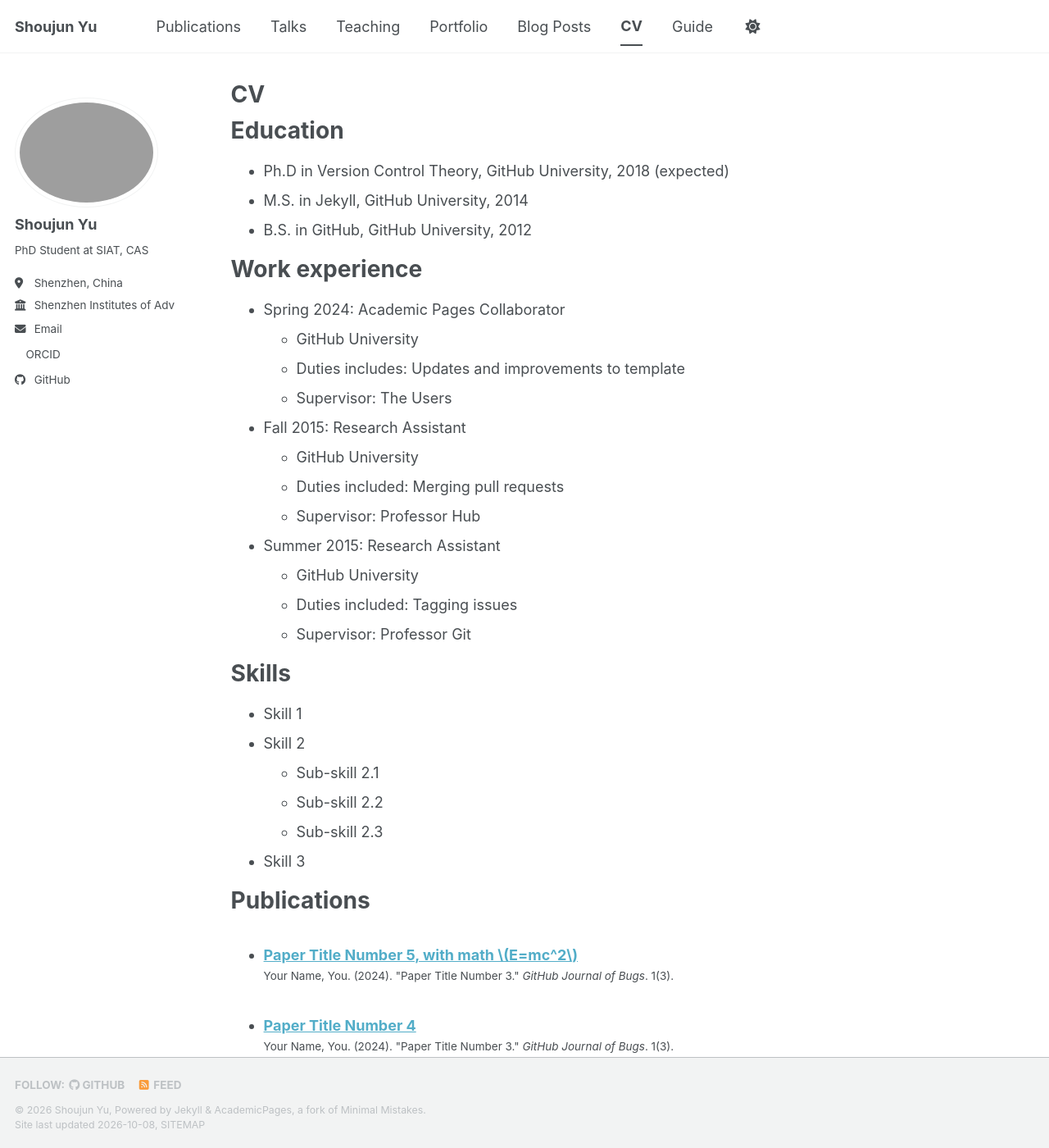
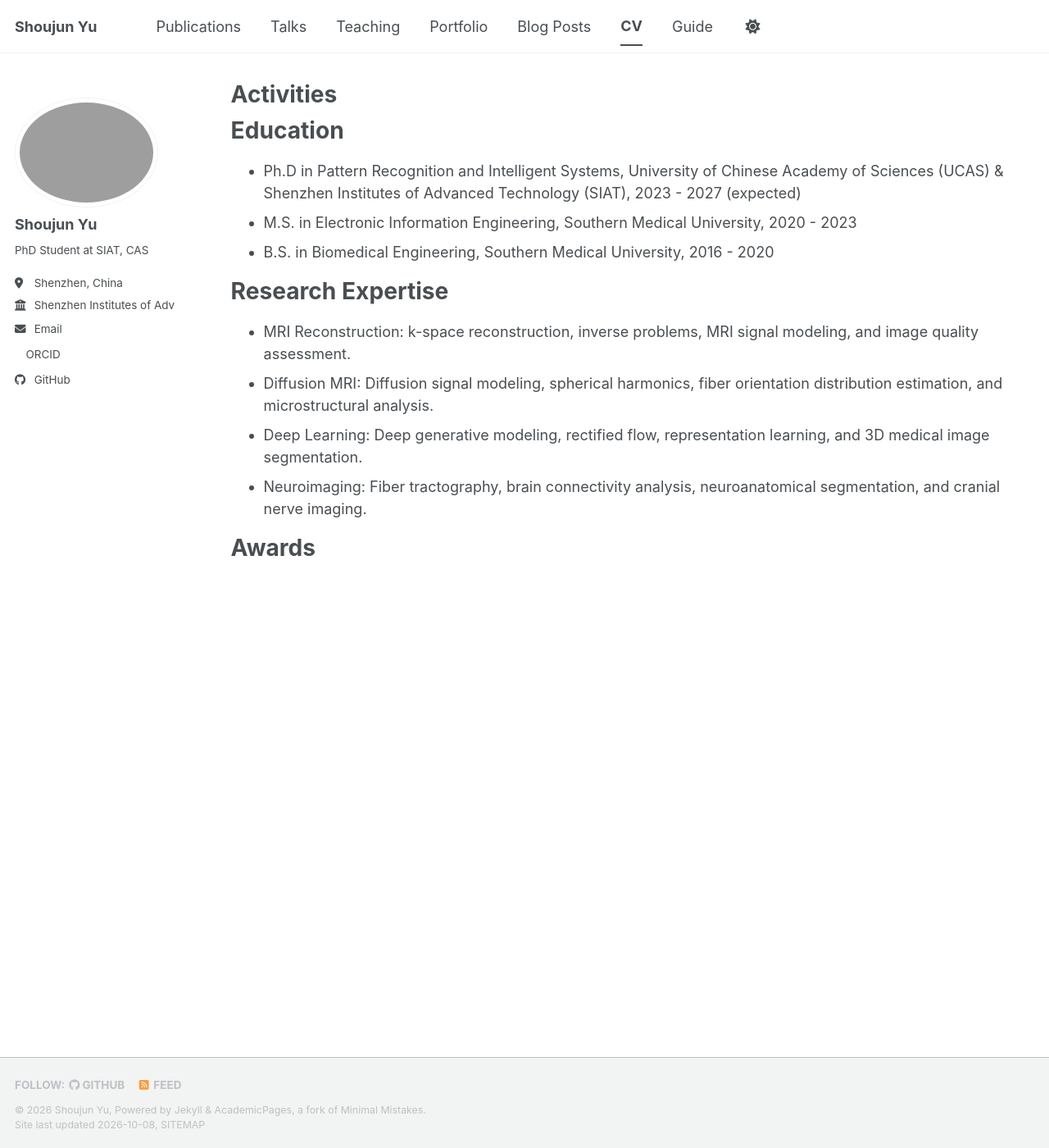
Before and after one commit to ShoujunYu/shoujunyu.github.io, a Jekyll site: the page built from _pages/cv.md, in a window 1280 px wide and 1400 px high. Shown: the whole window at 82% size. Built offline with Jekyll 4.4.1, drawn with Linux system fonts in a browser that asks for light colours; a style sheet for code colours, icons or effects is not loaded; some of the changed text lies outside the part shown.

Commit message:
Update cv.md

```diff
--- a/_pages/cv.md
+++ b/_pages/cv.md
@@ -1,6 +1,6 @@
 ---
 layout: archive
-title: "CV"
+title: "Activities"
 permalink: /cv/
 author_profile: true
 redirect_from:
@@ -11,54 +11,17 @@ redirect_from:
 
 Education
 ======
-* Ph.D in Version Control Theory, GitHub University, 2018 (expected)
-* M.S. in Jekyll, GitHub University, 2014
-* B.S. in GitHub, GitHub University, 2012
+* Ph.D in Pattern Recognition and Intelligent Systems, University of Chinese Academy of Sciences (UCAS) & Shenzhen Institutes of Advanced Technology (SIAT), 2023 - 2027 (expected)
+* M.S. in Electronic Information Engineering, Southern Medical University, 2020 - 2023
+* B.S. in Biomedical Engineering, Southern Medical University, 2016 - 2020
 
-Work experience
+
+Research Expertise
 ======
-* Spring 2024: Academic Pages Collaborator
-  * GitHub University
-  * Duties includes: Updates and improvements to template
-  * Supervisor: The Users
+* MRI Reconstruction: k-space reconstruction, inverse problems, MRI signal modeling, and image quality assessment.
+* Diffusion MRI: Diffusion signal modeling, spherical harmonics, fiber orientation distribution estimation, and microstructural analysis.
+* Deep Learning: Deep generative modeling, rectified flow, representation learning, and 3D medical image segmentation.
+* Neuroimaging: Fiber tractography, brain connectivity analysis, neuroanatomical segmentation, and cranial nerve imaging.
 
-* Fall 2015: Research Assistant
-  * GitHub University
-  * Duties included: Merging pull requests
-  * Supervisor: Professor Hub
-
-* Summer 2015: Research Assistant
-  * GitHub University
-  * Duties included: Tagging issues
-  * Supervisor: Professor Git
-
-Skills
+Awards
 ======
-* Skill 1
-* Skill 2
-  * Sub-skill 2.1
-  * Sub-skill 2.2
-  * Sub-skill 2.3
-* Skill 3
-
-Publications
-======
-  <ul>{% for post in site.publications reversed %}
-    {% include archive-single-cv.html %}
-  {% endfor %}</ul>
-
-Talks
-======
-  <ul>{% for post in site.talks reversed %}
-    {% include archive-single-talk-cv.html  %}
-  {% endfor %}</ul>
-
-Teaching
-======
-  <ul>{% for post in site.teaching reversed %}
-    {% include archive-single-cv.html %}
-  {% endfor %}</ul>
-
-Service and leadership
-======
-* Currently signed in to 43 different slack teams
```
